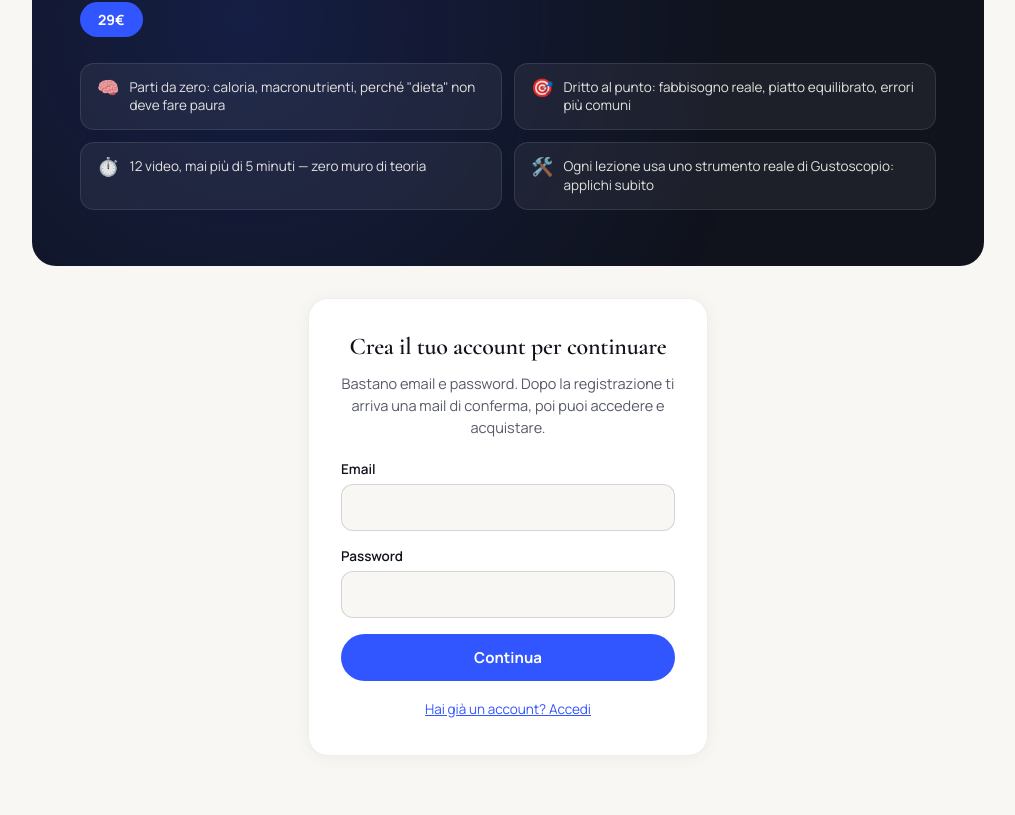
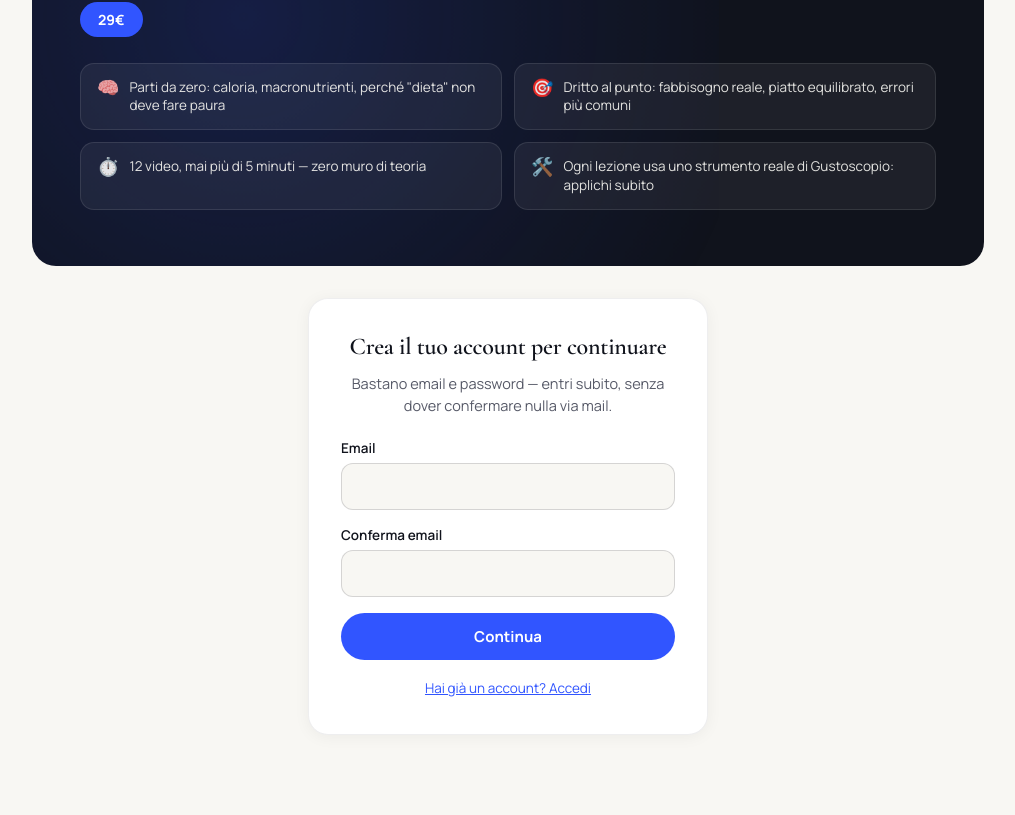
Before and after one commit to davidepalu94/gustoscopio, a React (Vite) app: page /corsi/da-zero-al-tuo-piano in a window 1280 px wide. Shown: the part 437-1252 px from the top of the page, without its empty margins (132-1147 px from the left). Built offline with nearby package versions, Linux system fonts and the light colour scheme.

Commit message:
Add files via upload

```diff
--- a/src/pages/CorsoPage.jsx
+++ b/src/pages/CorsoPage.jsx
@@ -34,10 +34,14 @@ export default function CorsoPage() {
 
   const [authMode, setAuthMode] = useState('registrati'); // 'accedi' | 'registrati'
   const [email, setEmail] = useState('');
+  const [emailConfirm, setEmailConfirm] = useState('');
   const [password, setPassword] = useState('');
   const [authError, setAuthError] = useState(null);
   const [authInfo, setAuthInfo] = useState(null);
   const [authBusy, setAuthBusy] = useState(false);
+
+  const emailsMatch = authMode === 'accedi' || (email.length > 0 && email === emailConfirm);
+  const emailConfirmTouched = emailConfirm.length > 0;
 
   const bmi = useMemo(
     () => calculateBMI({ weightKg: +weightKg, heightCm: +heightCm }),
@@ -65,8 +69,9 @@ export default function CorsoPage() {
     }
 
     if (authMode === 'registrati') {
-      setAuthInfo('Controlla la tua email per confermare l\'account, poi accedi qui sotto.');
-      setAuthMode('accedi');
+      // Con la conferma email disattivata, AuthContext si aggiorna da solo
+      // non appena la sessione è pronta, e questo pannello sparisce.
+      setAuthInfo('Un momento...');
     }
   }
 
@@ -181,7 +186,7 @@ export default function CorsoPage() {
             <p>
               {authMode === 'accedi'
                 ? 'Accedi per vedere la tua valutazione e acquistare.'
-                : 'Bastano email e password. Dopo la registrazione ti arriva una mail di conferma, poi puoi accedere e acquistare.'}
+                : 'Bastano email e password — entri subito, senza dover confermare nulla via mail.'}
             </p>
 
             <form onSubmit={handleAuthSubmit} className="login-form" style={{ textAlign: 'left' }}>
@@ -189,6 +194,27 @@ export default function CorsoPage() {
                 <span>Email</span>
                 <input type="email" value={email} onChange={(e) => setEmail(e.target.value)} required autoComplete="email" />
               </label>
+
+              {authMode === 'registrati' && (
+                <label>
+                  <span>Conferma email</span>
+                  <input
+                    type="email"
+                    value={emailConfirm}
+                    onChange={(e) => setEmailConfirm(e.target.value)}
+                    required
+                    autoComplete="email"
+                    onPaste={(e) => e.preventDefault()}
+                  />
+                  {emailConfirmTouched && !emailsMatch && (
+                    <span style={{ color: '#C94B3C', fontSize: 12.5, fontWeight: 600 }}>
+                      Le due email non coincidono.
+                    </span>
+                  )}
+                </label>
+              )}
+
+              {emailsMatch && (
                 <label>
                   <span>Password</span>
                   <input
@@ -200,11 +226,12 @@ export default function CorsoPage() {
                     autoComplete={authMode === 'accedi' ? 'current-password' : 'new-password'}
                   />
                 </label>
+              )}
 
               {authError && <p className="login-error">{authError}</p>}
               {authInfo && <p className="login-info">{authInfo}</p>}
 
-              <button type="submit" className="login-submit" disabled={authBusy}>
+              <button type="submit" className="login-submit" disabled={authBusy || !emailsMatch}>
                 {authBusy ? 'Un momento...' : authMode === 'accedi' ? 'Accedi' : 'Continua'}
               </button>
             </form>
@@ -216,6 +243,7 @@ export default function CorsoPage() {
                 setAuthMode(authMode === 'accedi' ? 'registrati' : 'accedi');
                 setAuthError(null);
                 setAuthInfo(null);
+                setEmailConfirm('');
               }}
               style={{ color: '#3155FF' }}
             >
--- a/src/pages/Login.jsx
+++ b/src/pages/Login.jsx
@@ -6,6 +6,7 @@ import Nav from '../components/Nav';
 export default function Login() {
   const [mode, setMode] = useState('accedi'); // 'accedi' | 'registrati'
   const [email, setEmail] = useState('');
+  const [emailConfirm, setEmailConfirm] = useState('');
   const [password, setPassword] = useState('');
   const [error, setError] = useState(null);
   const [info, setInfo] = useState(null);
@@ -13,6 +14,9 @@ export default function Login() {
 
   const { signIn, signUp } = useAuth();
   const navigate = useNavigate();
+
+  const emailsMatch = mode === 'accedi' || (email.length > 0 && email === emailConfirm);
+  const emailConfirmTouched = emailConfirm.length > 0;
 
   async function handleSubmit(e) {
     e.preventDefault();
@@ -29,11 +33,6 @@ export default function Login() {
 
     if (error) {
       setError(traduciErrore(error.message));
-      return;
-    }
-
-    if (mode === 'registrati') {
-      setInfo("Controlla la tua email per confermare l'account, poi accedi qui.");
       return;
     }
 
@@ -64,6 +63,26 @@ export default function Login() {
               />
             </label>
 
+            {mode === 'registrati' && (
+              <label>
+                Conferma email
+                <input
+                  type="email"
+                  value={emailConfirm}
+                  onChange={(e) => setEmailConfirm(e.target.value)}
+                  required
+                  autoComplete="email"
+                  onPaste={(e) => e.preventDefault()}
+                />
+                {emailConfirmTouched && !emailsMatch && (
+                  <span style={{ color: '#C94B3C', fontSize: 12.5, fontWeight: 600 }}>
+                    Le due email non coincidono.
+                  </span>
+                )}
+              </label>
+            )}
+
+            {emailsMatch && (
               <label>
                 Password
                 <input
@@ -75,11 +94,12 @@ export default function Login() {
                   autoComplete={mode === 'accedi' ? 'current-password' : 'new-password'}
                 />
               </label>
+            )}
 
             {error && <p className="login-error">{error}</p>}
             {info && <p className="login-info">{info}</p>}
 
-            <button type="submit" className="login-submit" disabled={busy}>
+            <button type="submit" className="login-submit" disabled={busy || !emailsMatch}>
               {busy ? 'Un momento...' : mode === 'accedi' ? 'Accedi' : 'Registrati'}
             </button>
           </form>
@@ -91,6 +111,7 @@ export default function Login() {
               setMode(mode === 'accedi' ? 'registrati' : 'accedi');
               setError(null);
               setInfo(null);
+              setEmailConfirm('');
             }}
           >
             {mode === 'accedi'
```
Also changed, not shown: 1 other file (tests, documents, lock files or other folders). Lines whose indentation alone changed are shown as unchanged.
